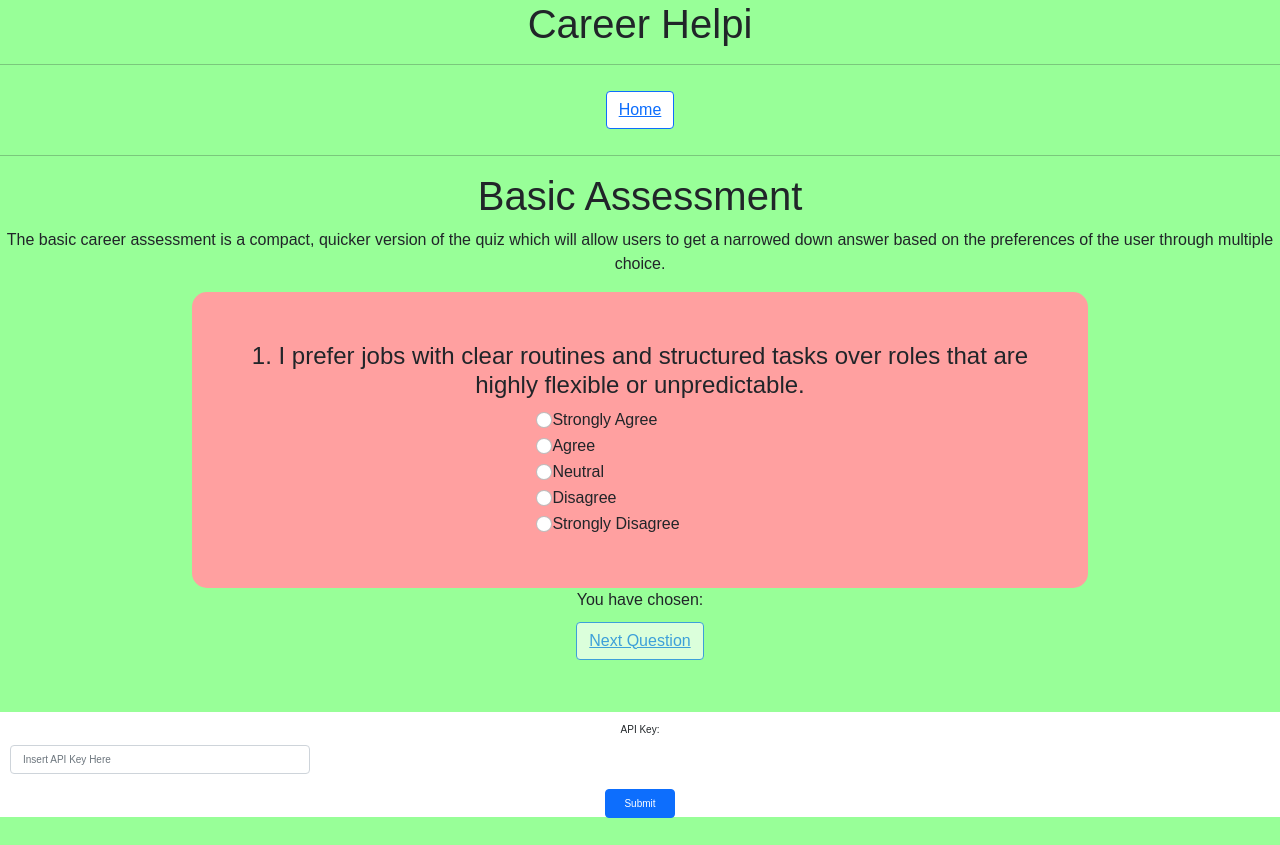
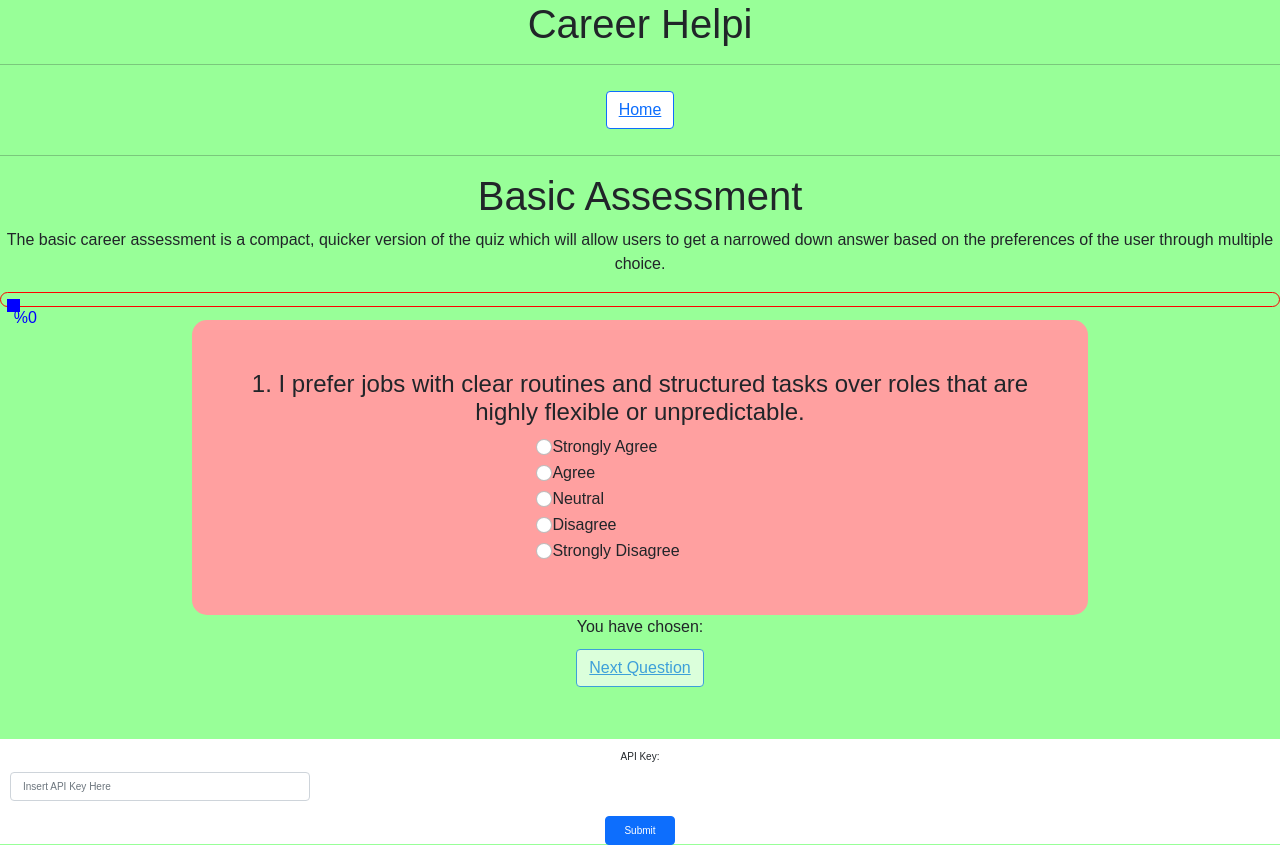
Before and after one commit to ColinB777/FinalProject, a React (Create React App) app: page /basic_quiz in a window 1280 px wide. Before the commit the page ends 818 px from the top, so only its background shows below. Built offline with nearby package versions, Linux system fonts and the light colour scheme.

Commit message:
Clearing unnecesary changes and testing with progress bar.

```diff
--- a/src/progressBar.css
+++ b/src/progressBar.css
@@ -1,15 +1,15 @@
-#bar {
+div.progressBorder {
     height: 10px;
-    border: 5px solid red;
+    border: 1px solid red;
     border-radius: 10px;
     padding: 0.5%;
     color: blue;
 }
 
-div.progress {
+div.progressBar {
+    height: 10px;
     width: 0%;
-    height: 5px;
     padding: 0.5%;
-    background: cyan;
-    transition: width 1ms;
+    background: blue;
+    transition: width 0.5s ease-in-out;
 }
--- a/src/simpleInterface.tsx
+++ b/src/simpleInterface.tsx
@@ -1,5 +1,6 @@
 import React, { useState } from 'react';
 import './simple.css';
+import './progressBar.css';
 import { Link } from 'react-router-dom';
 import { Button, Form } from 'react-bootstrap';
 
@@ -7,6 +8,7 @@ import { Button, Form } from 'react-bootstrap';
 export function SimpleInterface(): React.JSX.Element {
     const [firstAnswer, setFirstAnswer] = useState<string>("");
     const firstAnswers = ["Strongly Agree", "Agree", "Neutral", "Disagree", "Strongly Disagree"];
+    let progressValue = 0;
     let blankQuestion = false;
     if (firstAnswer === "") {
         blankQuestion = true
@@ -16,6 +18,9 @@ export function SimpleInterface(): React.JSX.Element {
         <div>
             <h1>Basic Assessment</h1>
             <p>The basic career assessment is a compact, quicker version of the quiz which will allow users to get a narrowed down answer based on the preferences of the user through multiple choice.</p>
+            <div className='progressBorder'>
+                <div className='progressBar' style={{width: progressValue.toString() + '%'}}> {"%" + progressValue}</div>
+            </div>
         </div>
     <div className = "simple_question">
         <h4>1. I prefer jobs with clear routines and structured tasks over roles that are highly flexible or unpredictable.</h4>
@@ -28,6 +33,13 @@ export function SimpleInterface(): React.JSX.Element {
                         label={Answer}
                         onChange={(e) => {
                             setFirstAnswer(e.target.value);
+                            if (e.target.checked)
+                            {
+                                progressValue += 10;
+                            }
+                            else {
+                                progressValue = 0;
+                            }
                         }}
                         checked={firstAnswer === Answer}
                         value={Answer}
```
Also changed, not shown: src/App.tsx (+1 -7 lines), src/Home.tsx (deleted, +0 -17 lines).
